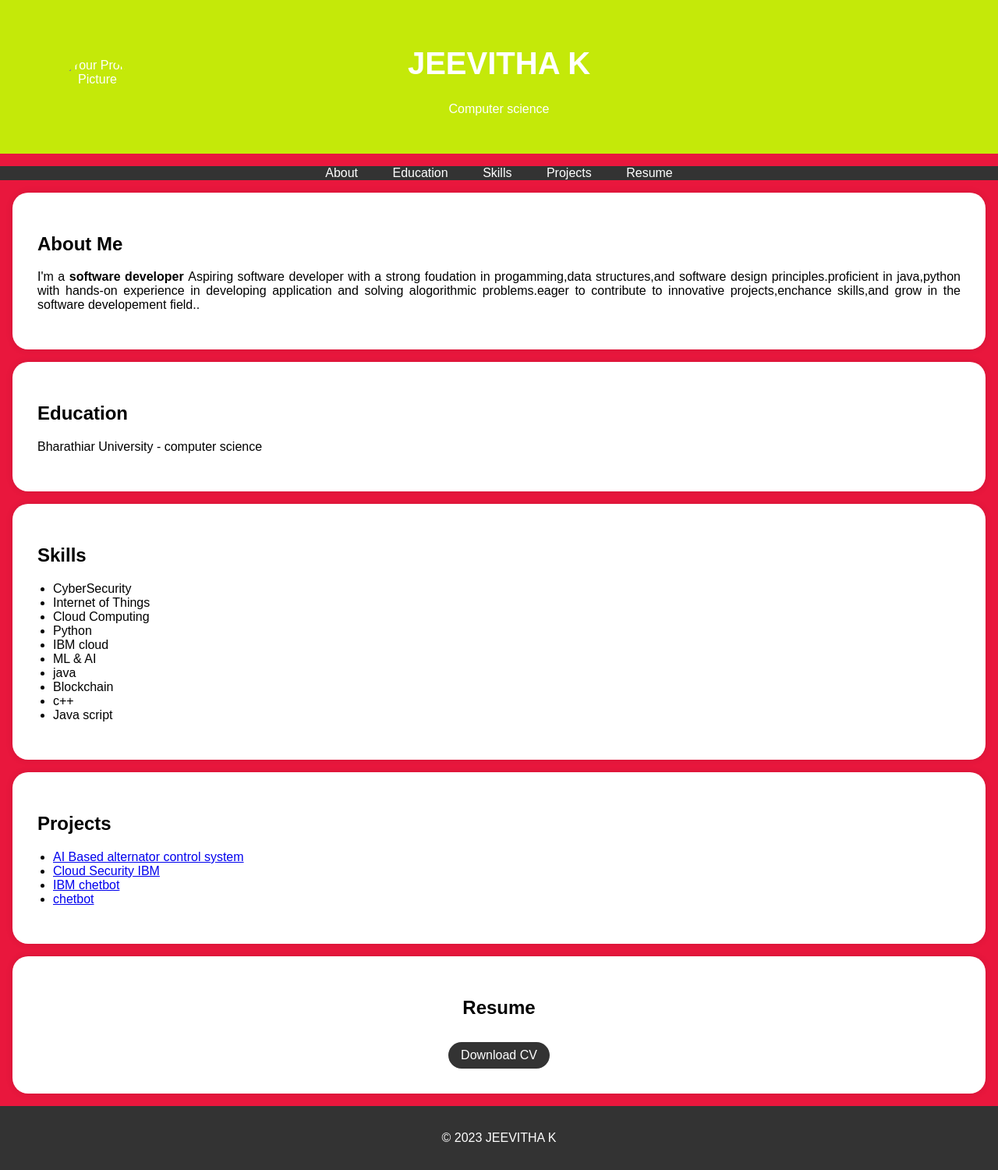
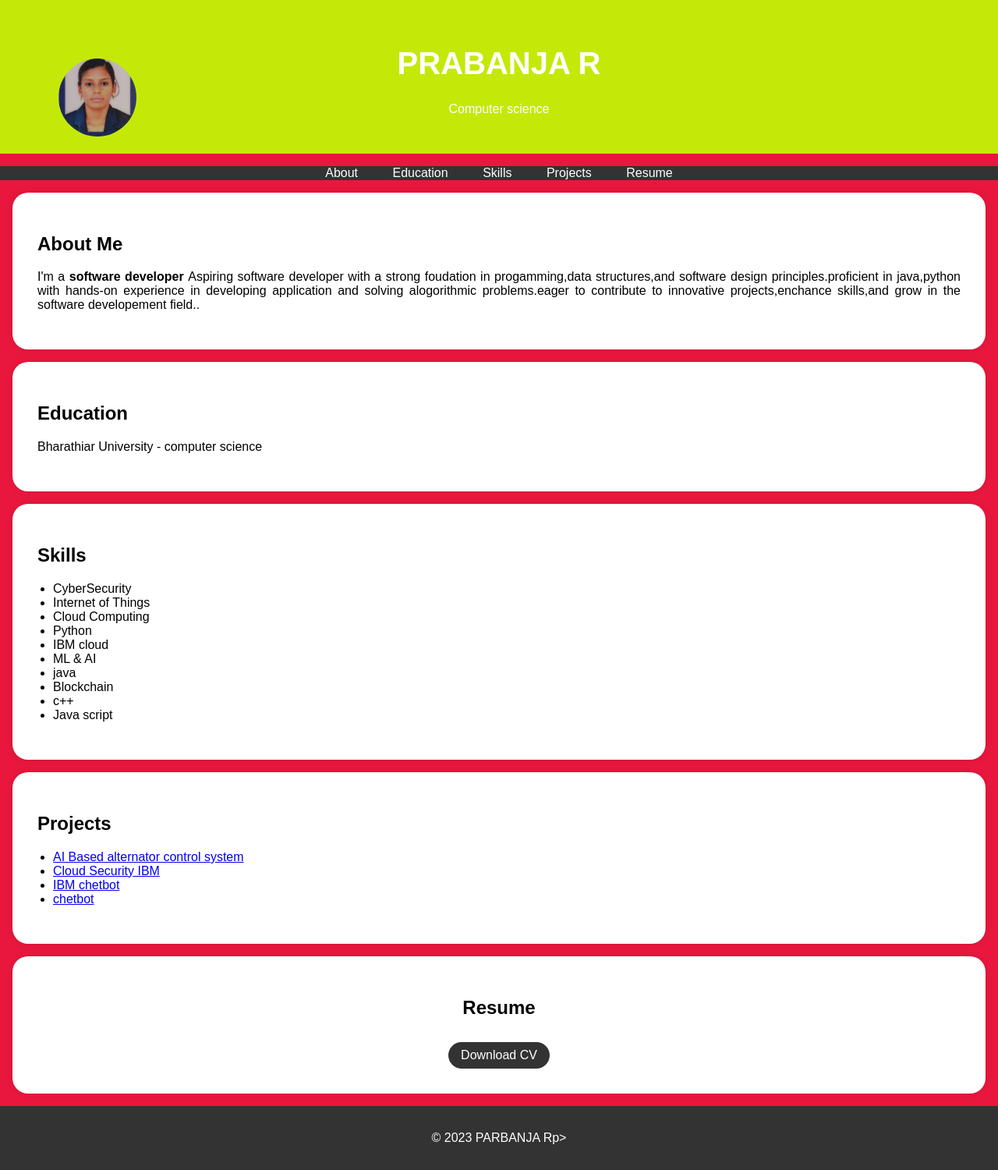
Before and after one commit to prabanja26/digital-portfolio, a plain HTML site: page index.html in a window 1280 px wide. Shown: the whole page at 78% size. Drawn offline with Linux system fonts and the light colour scheme.

Commit message:
Update index.html

```diff
--- a/index.html
+++ b/index.html
@@ -95,8 +95,8 @@
     <header>
         <div class="header-content">
             <!-- Add your profile picture here -->
-            <img src="./IMG_20240708_083403.jpg" alt="Your Profile Picture" class="profile-picture">
-            <h1>JEEVITHA K</h1>
+            <img src="./DocScanner Mar 19, 2025 10-18 AM.jpg" alt="Your Profile Picture" class="profile-picture">
+            <h1>PRABANJA R</h1>
             <p> Computer science</p>
         </div>
     </header>
@@ -164,14 +164,14 @@
         <div class="section-content">
             <center>
             <h2>Resume</h2>
-            <a href="./Name list  for IBM SkillsBuild.pdf" target="_blank" class="download-button">Download CV</a>
+            <a href="prabanja.pdf" target="_blank" class="download-button">Download CV</a>
         </center>
         </div>
 
     </section>
 
     <footer>
-        <p>&copy; 2023 JEEVITHA K</p>
+        <p>&copy; 2023 PARBANJA Rp>
     </footer>
 
     <script>
```
